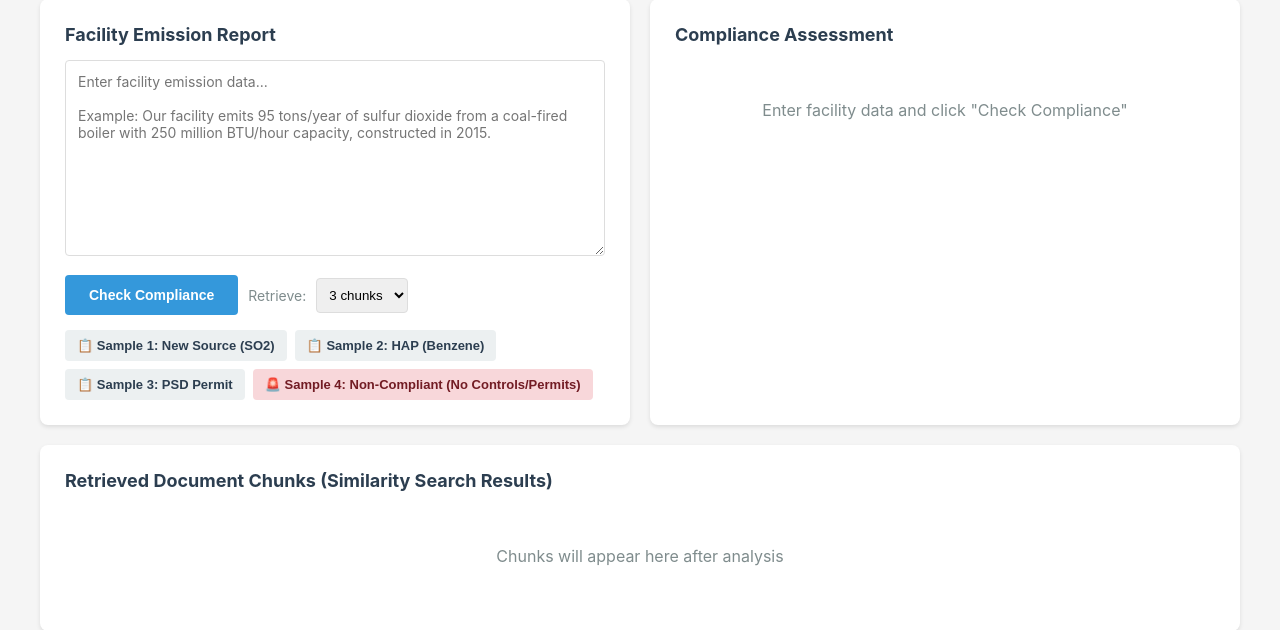
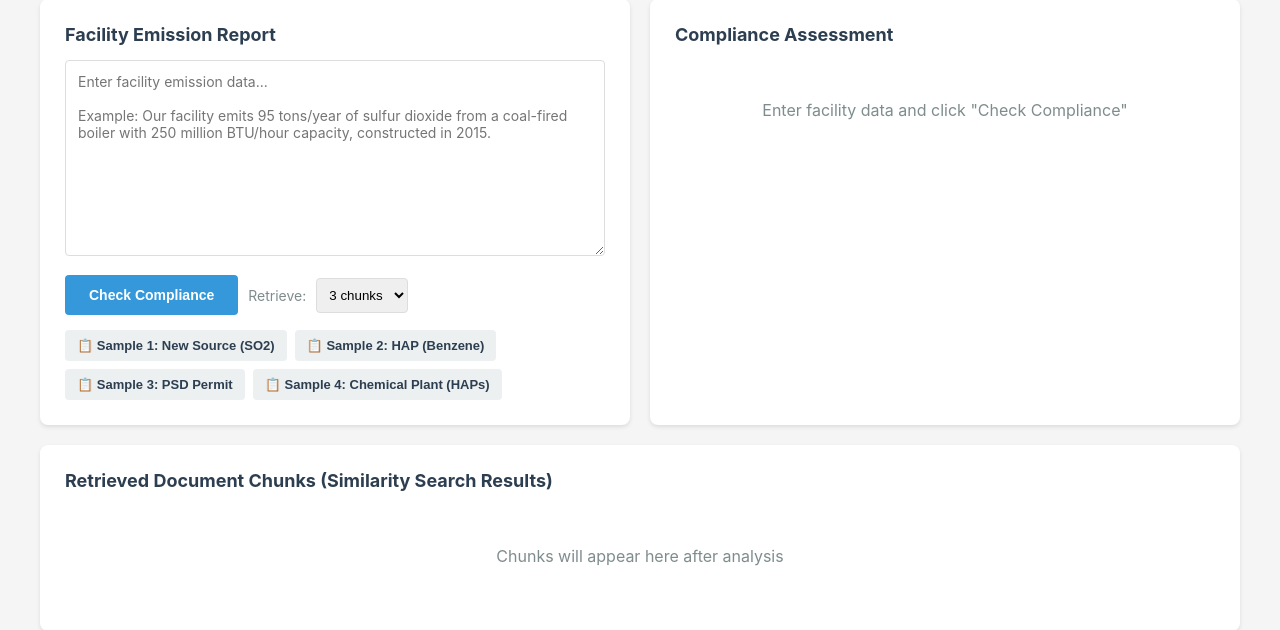
Before and after one commit to tmarrotte/bis-438-genai, a Flask app: page / in a window 1280 px wide. Shown: the part 170-800 px from the top of the page. Run offline with Flask 3, Linux system fonts and the light colour scheme.

Commit message:
made fix to scenario descriptions

```diff
--- a/llm-apis/rag_example/web-demo/templates/compliance_checker.html
+++ b/llm-apis/rag_example/web-demo/templates/compliance_checker.html
@@ -66,7 +66,7 @@ Example: Our facility emits 95 tons/year of sulfur dioxide from a coal-fired boi
                     <button class="sample" onclick="loadSample(1)">📋 Sample 1: New Source (SO2)</button>
                     <button class="sample" onclick="loadSample(2)">📋 Sample 2: HAP (Benzene)</button>
                     <button class="sample" onclick="loadSample(3)">📋 Sample 3: PSD Permit</button>
-                    <button class="sample" onclick="loadSample(4)" style="background:#f8d7da;color:#721c24;">🚨 Sample 4: Non-Compliant (No Controls/Permits)</button>
+                    <button class="sample" onclick="loadSample(4)">📋 Sample 4: Chemical Plant (HAPs)</button>
                 </div>
             </div>
 
```
Also changed, not shown: 1 other file.
